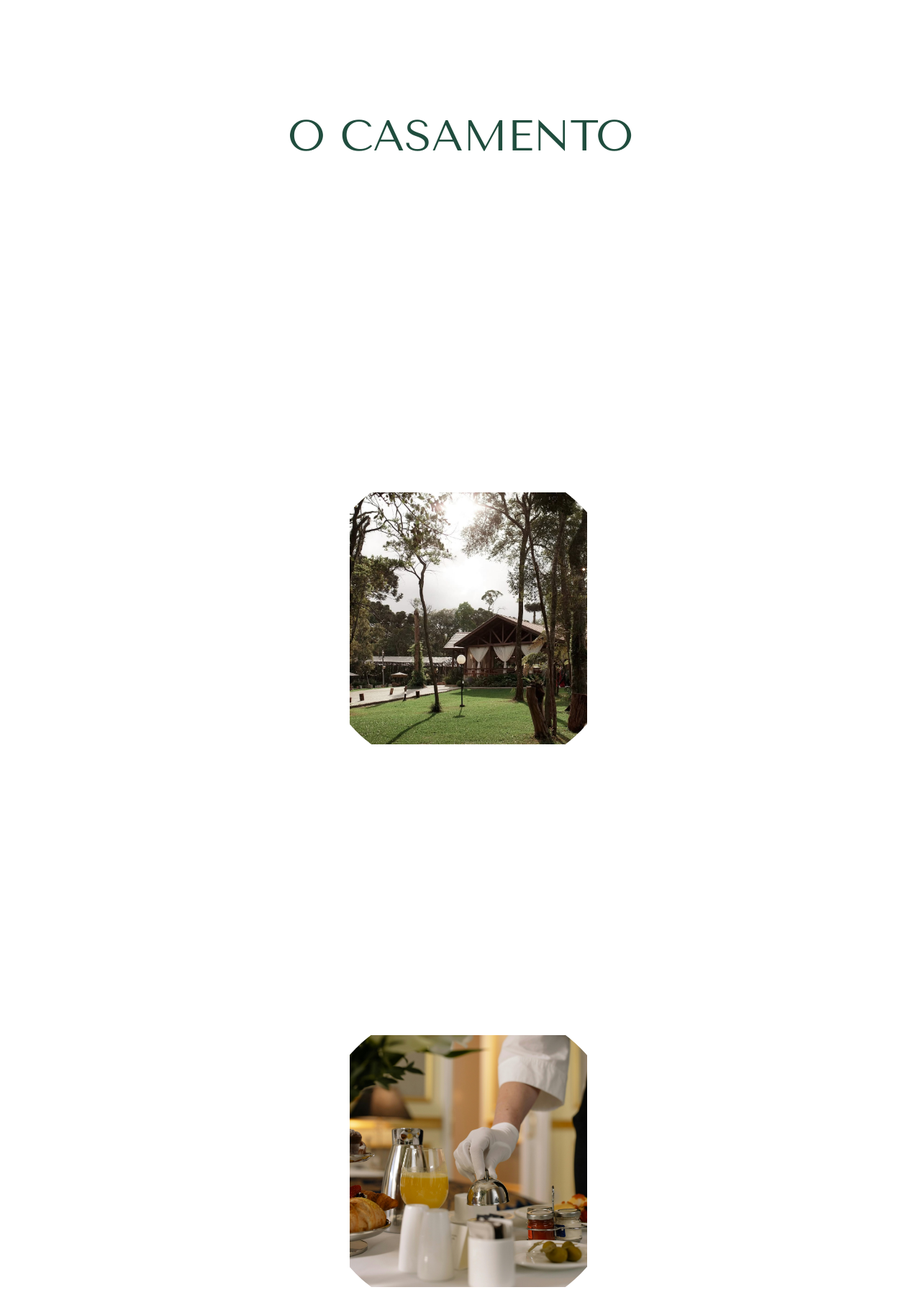
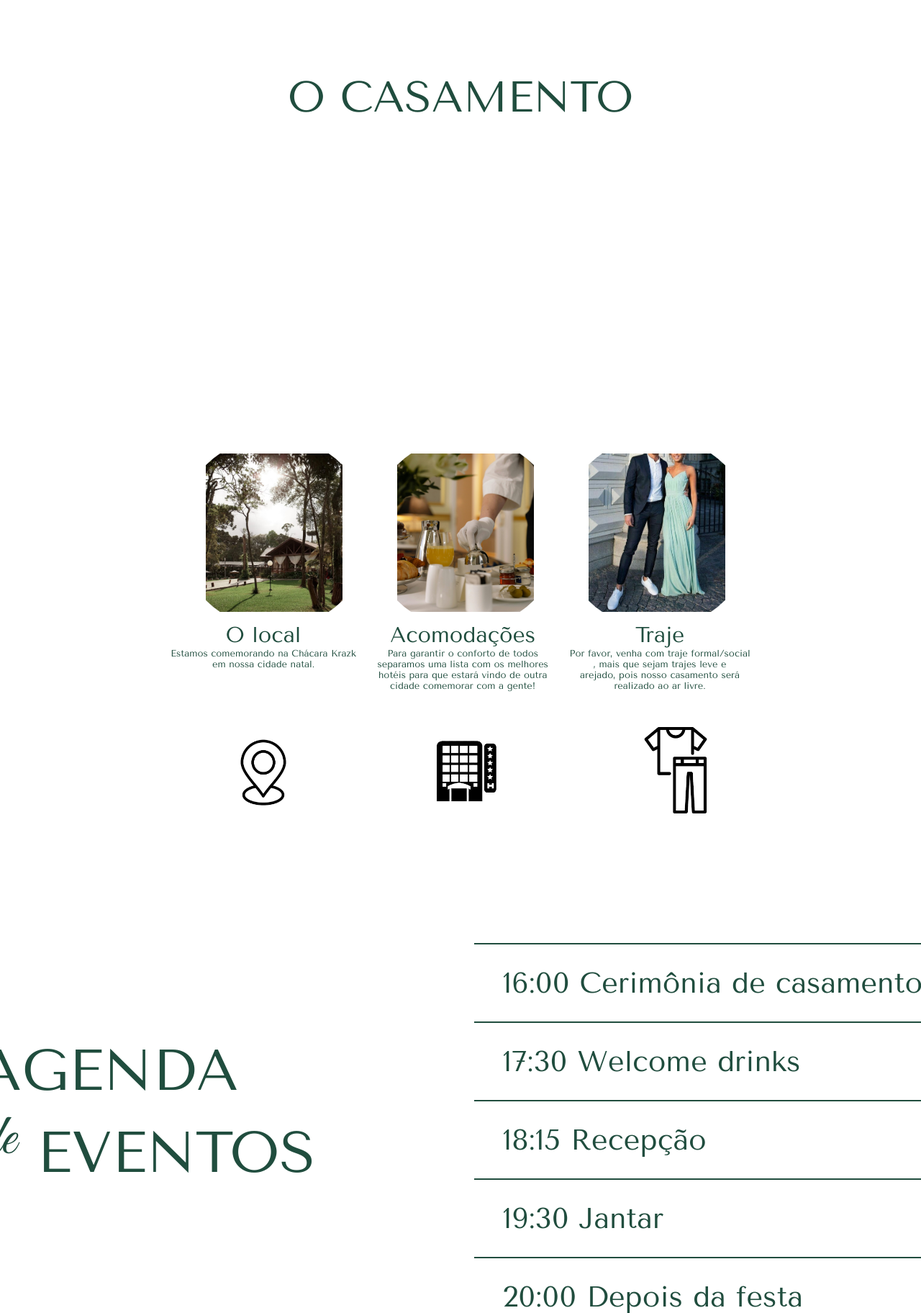
Before and after one commit to Baroli03/Casamento-Site, a PHP site: page / in a window 1280 px wide. Shown: the part 3840-5664 px from the top of the page at 72% size. Run offline with PHP 8.4, Linux system fonts and the light colour scheme.

Commit message:
corrigindo midia screen

```diff
--- a/css/estilos.css
+++ b/css/estilos.css
@@ -357,6 +357,73 @@ figure {
     margin-left: 0px;
   }
 
+  #imgscasamento {
+    margin-left: 0px;
+
+  }
+
+  #imagem-agenda {
+    display: block;
+    margin: 0 auto;
+    width: 300px;
+    height: auto;
+  }
+
+  #imginfo {
+    height: 220px;
+    width: 190px;
+    max-height:220px;
+    object-fit: cover;
+    object-position: bottom;
+    clip-path: circle(65%);
+  }
+  #imgscasamento {
+    margin-left: 65px;
+  }
+
+  #containerimg {
+    margin: 0 35px;
+  }
+
+  #informacoes {
+    margin-left: 0;
+    margin-right: 0;
+  }
+
+  #chacara, #acomodacoes, #traje {
+    display: inline-block;
+    height: auto;
+    margin: 0 12px;
+    vertical-align: top;
+    margin-top: 10px;
+    text-align: center;
+    font-size: 13px;
+  }
+
+
+  .titulo {
+    font-size: 30px;
+  }
+
+  #iconmap, #iconhotel,#icontraje {
+    display: inline-block;
+    height: 120px;
+    width: 120px;
+    max-height: 120px;
+    margin: 0 85px;
+    margin-top: 0px;
+    vertical-align: top;
+  }
+
+  #iconmap {
+    margin-left: 50px;
+    position: relative;
+    top: -5px;
+  }
+
+
+
+
 }
 
 /* Celulares: abaixo de 768px */
--- a/index.html
+++ b/index.html
@@ -53,7 +53,7 @@
 
         <section id="sobreocasal">
           <h2 class="tenor">NOSSA JORNADA</h2>
-          <img src="img/Agenda.png" alt />
+          <img id = "imagem-agenda" src="img/Agenda.png" alt />
           <p>
             Lorem ipsum, dolor sit amet consectetur adipisicing elit. Voluptas
             veniam ipsa debitis libero odit, vero cumque,<br />
```
